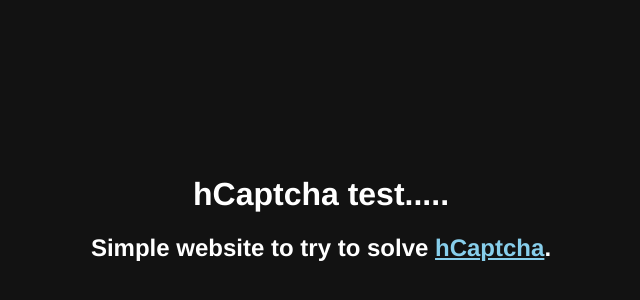
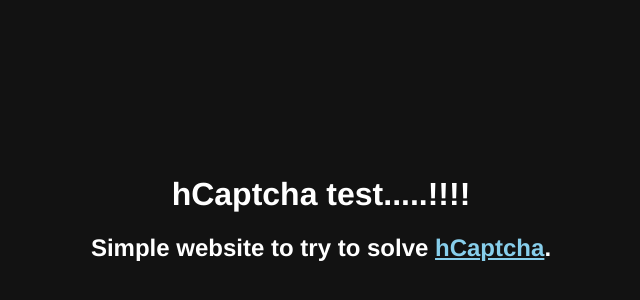
Before and after one commit to maximedrn/hcaptcha-solver-python-selenium, a plain HTML site: page index.html in a window 1280 px wide. Shown: the part 182-482 px from the top of the page, without its empty margins (319-959 px from the left). Drawn offline with Linux system fonts and the light colour scheme.

Commit message:
2nd commit

```diff
--- a/index.html
+++ b/index.html
@@ -10,7 +10,7 @@
   </head>
 
   <body>
-    <h1>hCaptcha test.....</h1>
+    <h1>hCaptcha test.....!!!!</h1>
     <h2>Simple website to try to solve <a href="https://hCaptcha.com/?r=33d464cbbb54" target="_blank">hCaptcha</a>.</h2>
     <div class="h-captcha" data-sitekey="9a5da798-adac-4c50-9c7e-79d9f92bd4c0" data-theme="dark"></div>
   </body>
```
